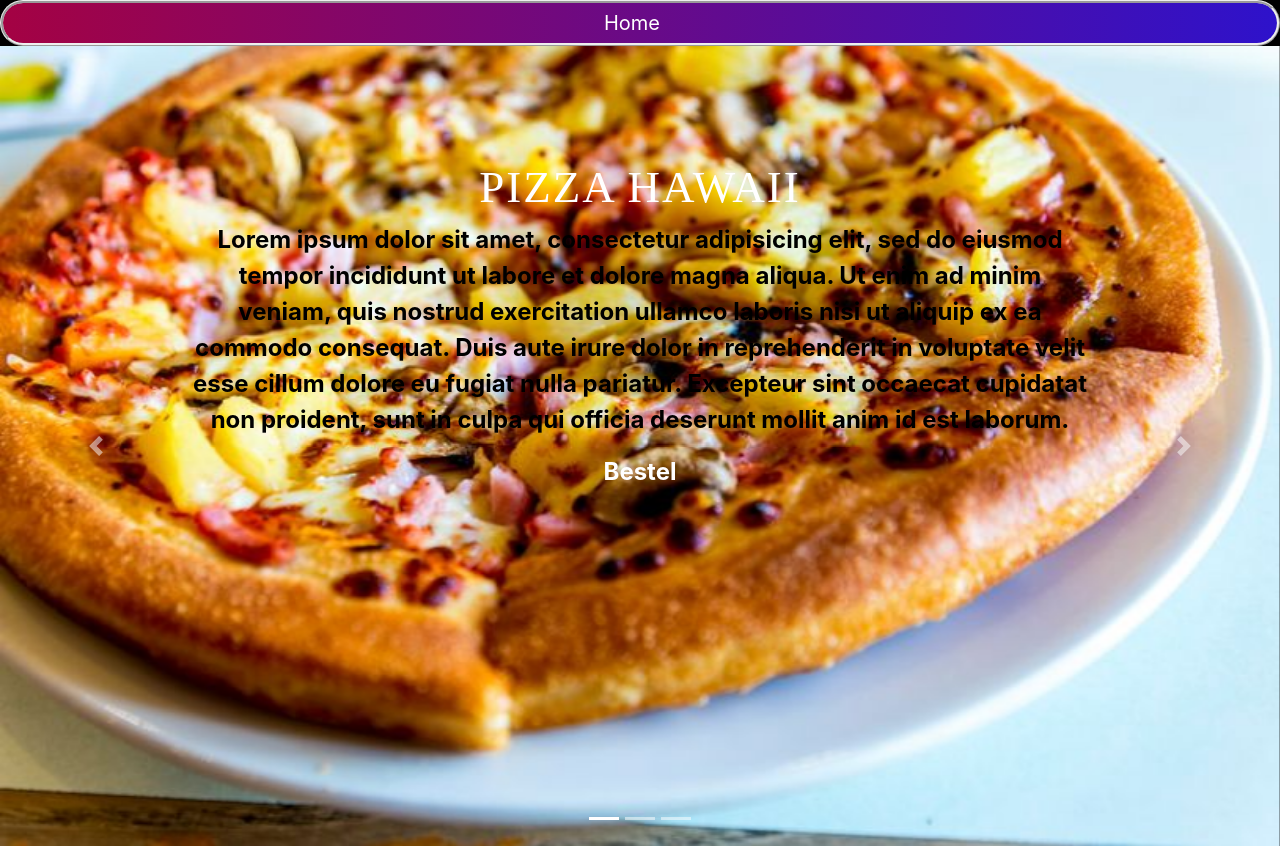
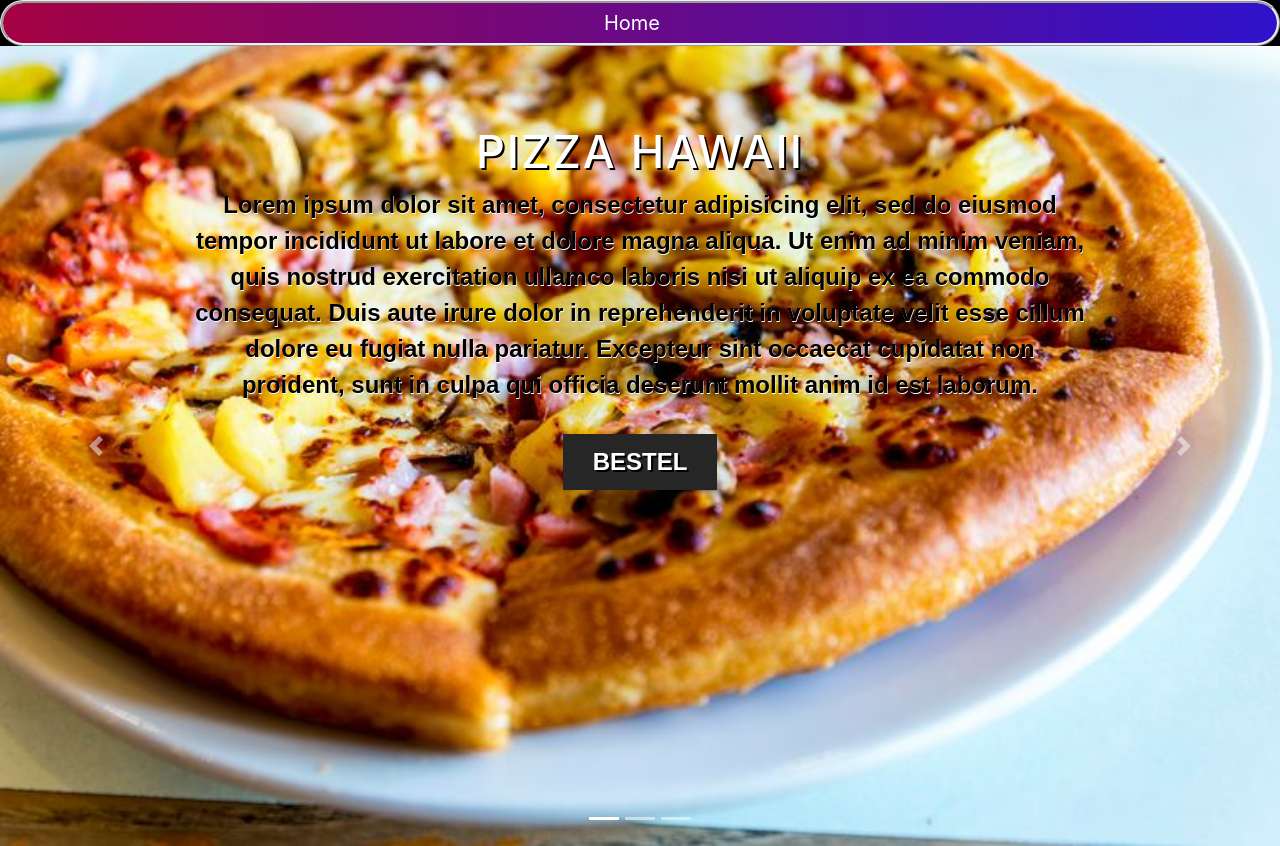
Before and after one commit to Krakert/Project-Agile-Development, a Flask app: page /bestel in a window 1280 px wide. Run offline with Flask 2, Linux system fonts and the light colour scheme; some libraries are stand-ins or nearby versions.

Commit message:
main css
bestel pagina opmaak fix, navbar moet beter

```diff
--- a/webapp/static/main.css
+++ b/webapp/static/main.css
@@ -84,15 +84,13 @@ color: #000;
   bottom : 40%;
 }
 
-.carousel-caption h5{
-  font-size: 45px;
-  text-transform: uppercase;
-}
-
 .carousel-caption p{
   font-size : 24px;
   color: black;
   font-weight: bolder;
+  font-family: sans-serif;
+  text-align: center;
+  text-shadow: 0.5px 0.5px #fff;
 }
 
 .carousel-caption h5{
@@ -100,9 +98,18 @@ color: #000;
   text-transform: uppercase;
   letter-spacing:2px;
   margin-top:25px;
-  font-family: merienda;
+  text-shadow: 2px 2px #000;
 }
 
+.carousel-caption a{
+  text-transform: uppercase;
+  text-shadow: 2px 2px #000;
+  background: #262626;
+  padding: 10px 30px;
+  display: inline-block;
+  color: #fff;
+  margin-top: 15px;
+}
 img {
   display: block;
   max-width: 100%;
```
